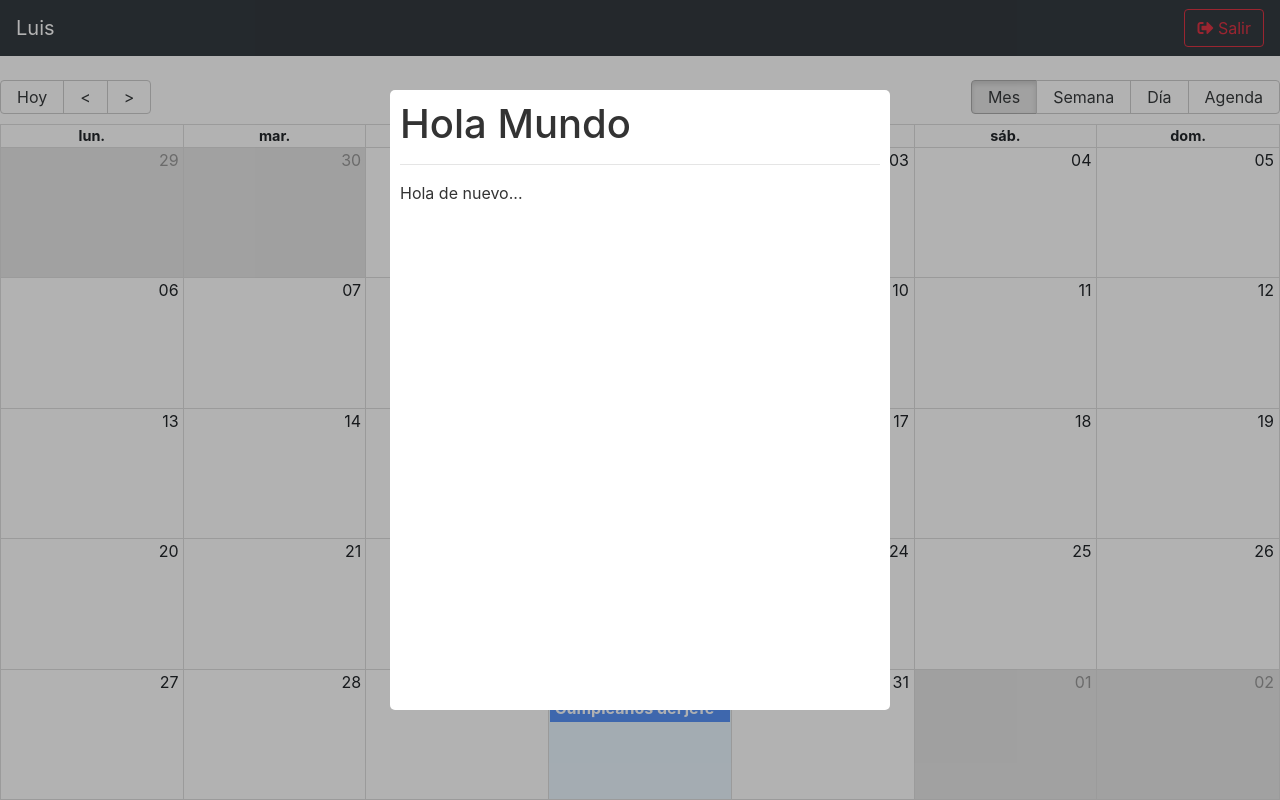
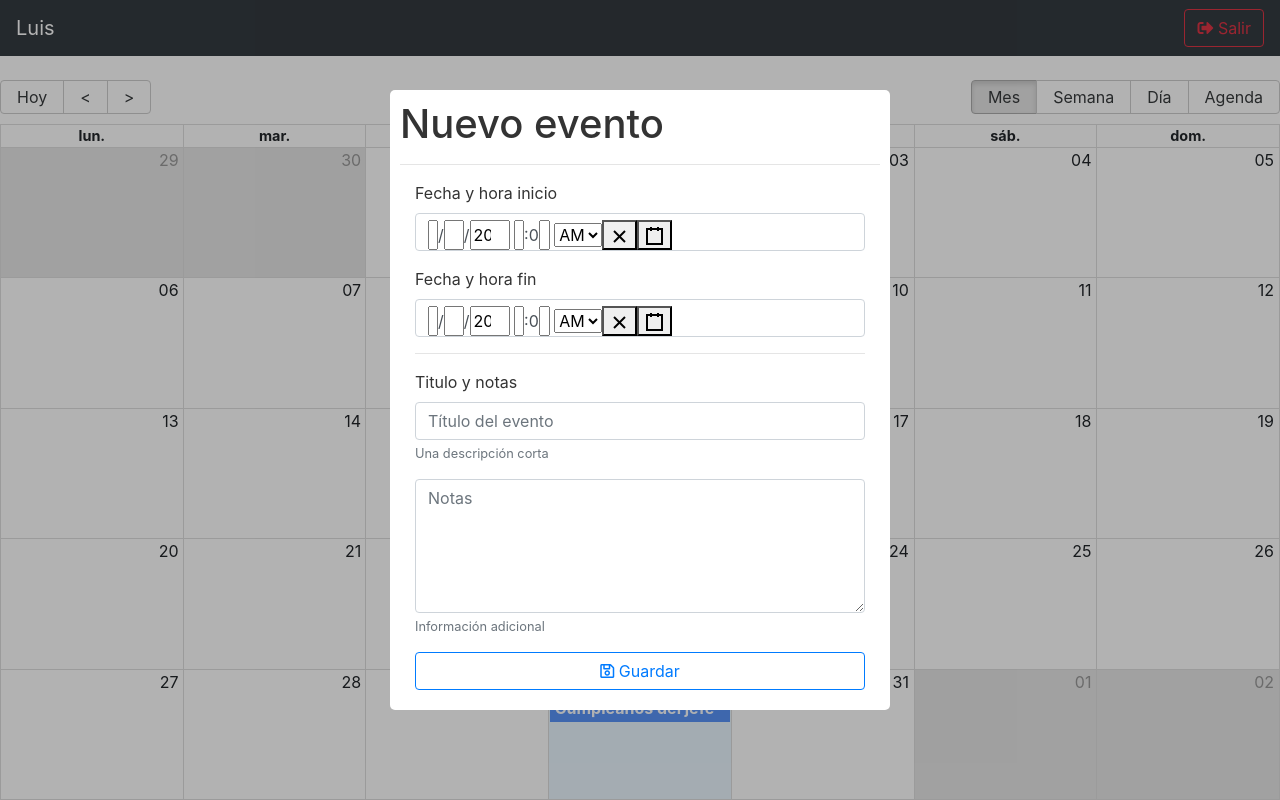
Before and after one commit to LuisCusihuaman/CalendarApp, a React app: page / in a window 1280 px wide. Built offline with nearby package versions, Linux system fonts and the light colour scheme.

Commit message:
chore: content of eventmodal component

```diff
--- a/package.json
+++ b/package.json
@@ -9,6 +9,7 @@
     "moment": "^2.27.0",
     "react": "^16.13.1",
     "react-big-calendar": "^0.26.0",
+    "react-datetime-picker": "^3.0.2",
     "react-dom": "^16.13.1",
     "react-modal": "^3.11.2",
     "react-router-dom": "^5.2.0",
--- a/src/components/calendar/CalendarModal.js
+++ b/src/components/calendar/CalendarModal.js
@@ -1,5 +1,7 @@
-import React from 'react';
+import React, { useState } from 'react';
 import Modal from 'react-modal';
+import DateTimePicker from 'react-datetime-picker';
+import moment from 'moment';
 const customStyles = {
   content: {
     top: '50%',
@@ -12,8 +14,21 @@ const customStyles = {
 };
 Modal.setAppElement('#root');
 
+const now = moment().minutes(0).second(0).add(1, 'hours');
+const nowPlus1 = now.clone().add(1, 'hours');
+
 export const CalendarModal = () => {
+  const [dateStart, setDateStart] = useState(now.toDate());
+  const [dateEnd, setDateEnd] = useState(nowPlus1.toDate());
   const closeModal = () => {};
+  const handleStartDateChange = (e) => {
+    setDateStart(e);
+    console.log(e);
+  };
+  const handleEndDateChange = (e) => {
+    setDateEnd(e);
+    console.log(e);
+  };
   return (
     <Modal
       isOpen={true}
@@ -24,9 +39,61 @@ export const CalendarModal = () => {
       className="modal"
       overlayClassName="modal-fondo"
     >
-      <h1>Hola Mundo</h1>
+      <h1> Nuevo evento </h1>
       <hr />
-      <span>Hola de nuevo...</span>
+      <form className="container">
+        <div className="form-group">
+          <label>Fecha y hora inicio</label>
+          <DateTimePicker
+            onChange={handleStartDateChange}
+            value={dateStart}
+            className="form-control"
+          />
+        </div>
+
+        <div className="form-group">
+          <label>Fecha y hora fin</label>
+          <DateTimePicker
+            onChange={handleEndDateChange}
+            value={dateEnd}
+            minDate={dateStart}
+            className="form-control"
+          />
+        </div>
+
+        <hr />
+        <div className="form-group">
+          <label>Titulo y notas</label>
+          <input
+            type="text"
+            className="form-control"
+            placeholder="Título del evento"
+            name="title"
+            autoComplete="off"
+          />
+          <small id="emailHelp" className="form-text text-muted">
+            Una descripción corta
+          </small>
+        </div>
+
+        <div className="form-group">
+          <textarea
+            type="text"
+            className="form-control"
+            placeholder="Notas"
+            rows="5"
+            name="notes"
+          ></textarea>
+          <small id="emailHelp" className="form-text text-muted">
+            Información adicional
+          </small>
+        </div>
+
+        <button type="submit" className="btn btn-outline-primary btn-block">
+          <i className="far fa-save"></i>
+          <span> Guardar</span>
+        </button>
+      </form>
     </Modal>
   );
 };
--- a/src/styles.css
+++ b/src/styles.css
@@ -53,3 +53,11 @@ body {
   outline: none;
   padding: 10px;
 }
+
+.react-datetime-picker input:focus {
+  outline: none;
+}
+.react-datetime-picker__wrapper {
+  border: 0px solid gray !important;
+  display: flex;
+}
```
Also changed, not shown: 1 other file.
